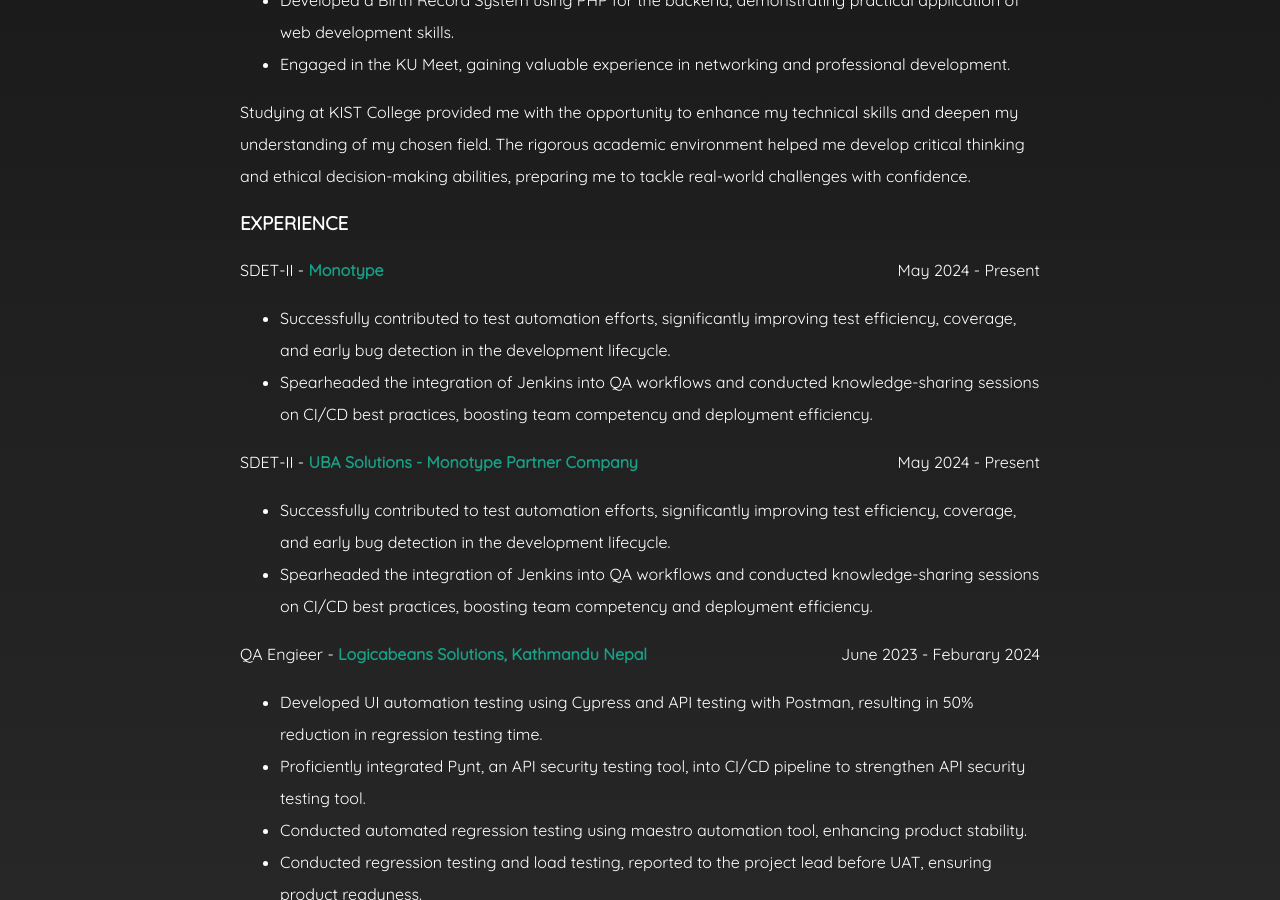
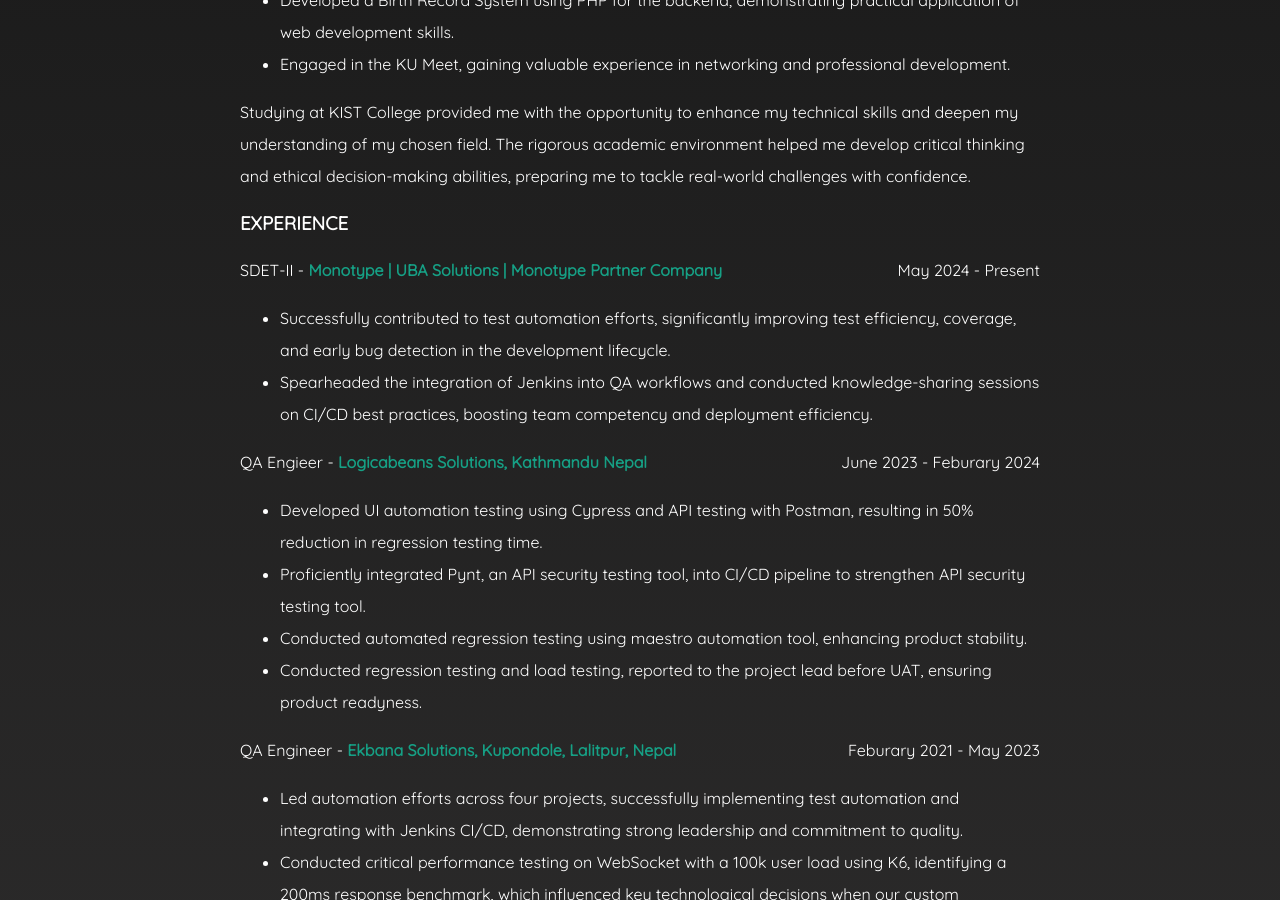
Before and after one commit to rajeet/rajeet.github.io, a Jekyll site: the page built from resume.md, in a window 1280 px wide and 900 px high, scrolled down 1390 px. Built offline with Jekyll 4.4.1, drawn with Linux system fonts in a browser that asks for light colours.

Commit message:
update resume.md

```diff
--- a/resume.md
+++ b/resume.md
@@ -44,11 +44,7 @@
 
 ### EXPERIENCE
 
-SDET-II - **Monotype** <span style="float:right;">May 2024 - Present</span>
--  Successfully contributed to test automation efforts, significantly improving test efficiency, coverage, and early bug detection in the development lifecycle.
-- Spearheaded the integration of Jenkins into QA workflows and conducted knowledge-sharing sessions on CI/CD best practices, boosting team competency and deployment efficiency.
-
-SDET-II - **UBA Solutions - Monotype Partner Company** <span style="float:right;">May 2024 - Present</span>
+SDET-II - **Monotype | UBA Solutions | Monotype Partner Company** <span style="float:right;">May 2024 - Present</span>
 -  Successfully contributed to test automation efforts, significantly improving test efficiency, coverage, and early bug detection in the development lifecycle.
 - Spearheaded the integration of Jenkins into QA workflows and conducted knowledge-sharing sessions on CI/CD best practices, boosting team competency and deployment efficiency.
 
```
